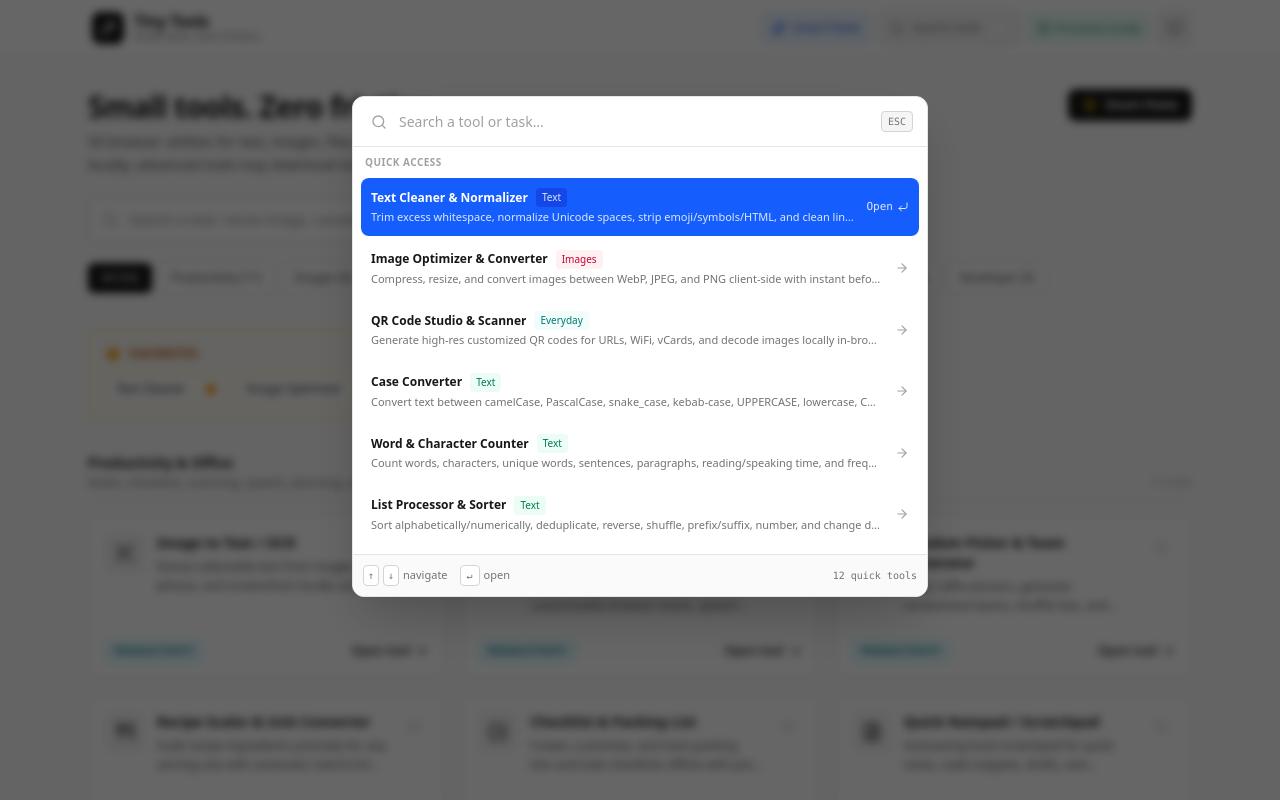
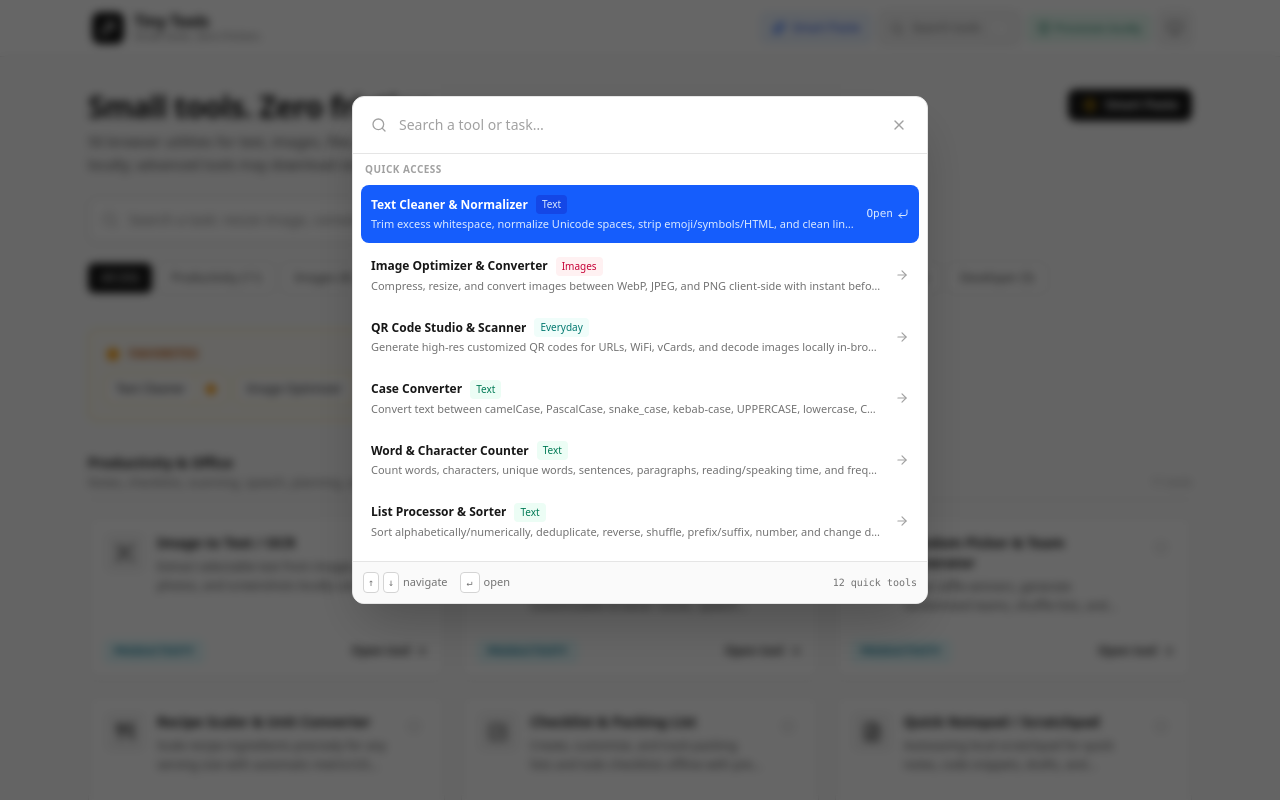
Before and after one commit to thiepn/tools, a React (Vite) app: page / in a window 1280 px wide. Both pictures are taken after a click on the button "Search Tiny Tools". Shown: the top 800 px of the page. Built offline with nearby package versions, Linux system fonts and the light colour scheme.

Commit message:
R3: move command palette to shared modal behavior

```diff
--- a/src/components/CommandPaletteModal.tsx
+++ b/src/components/CommandPaletteModal.tsx
@@ -1,10 +1,11 @@
 import React, { useEffect, useMemo, useRef, useState } from 'react';
-import { ArrowRight, CornerDownLeft, Search } from 'lucide-react';
+import { ArrowRight, CornerDownLeft, Search, X } from 'lucide-react';
 import { TOOLS_REGISTRY } from '../registry/tools';
 import { searchTools } from '../registry/search';
 import { getCategoryPresentation } from '../registry/category-presentation';
 import { getStoredPreferences } from '../storage/preferences';
 import type { ToolDefinition } from '../types';
+import { ModalSurface } from './ModalSurface';
 
 interface CommandPaletteModalProps {
   isOpen: boolean;
@@ -43,9 +44,7 @@ export const CommandPaletteModal: React.FC<CommandPaletteModalProps> = ({
 }) => {
   const [query, setQuery] = useState('');
   const [selectedIndex, setSelectedIndex] = useState(0);
-  const inputRef = useRef<HTMLInputElement>(null);
   const listRef = useRef<HTMLDivElement>(null);
-  const previousFocusRef = useRef<HTMLElement | null>(null);
 
   const results = useMemo(
     () => (query.trim() ? searchTools(query).slice(0, 20) : getQuickAccessTools()),
@@ -54,18 +53,8 @@ export const CommandPaletteModal: React.FC<CommandPaletteModalProps> = ({
 
   useEffect(() => {
     if (isOpen) {
-      previousFocusRef.current = document.activeElement as HTMLElement | null;
       setQuery('');
       setSelectedIndex(0);
-      const timer = window.setTimeout(() => inputRef.current?.focus(), 30);
-      return () => window.clearTimeout(timer);
-    }
-
-    if (
-      previousFocusRef.current &&
-      typeof previousFocusRef.current.focus === 'function'
-    ) {
-      previousFocusRef.current.focus();
     }
   }, [isOpen]);
 
@@ -75,10 +64,9 @@ export const CommandPaletteModal: React.FC<CommandPaletteModalProps> = ({
 
   useEffect(() => {
     if (!listRef.current) return;
-    const activeItem = listRef.current.querySelector(
-      `[data-index="${selectedIndex}"]`
-    );
-    activeItem?.scrollIntoView({ block: 'nearest' });
+    listRef.current
+      .querySelector(`[data-index="${selectedIndex}"]`)
+      ?.scrollIntoView({ block: 'nearest' });
   }, [selectedIndex]);
 
   const handleSelect = (tool: ToolDefinition) => {
@@ -95,44 +83,33 @@ export const CommandPaletteModal: React.FC<CommandPaletteModalProps> = ({
     } else if (event.key === 'ArrowUp') {
       event.preventDefault();
       setSelectedIndex((previous) =>
-        results.length > 0
-          ? (previous - 1 + results.length) % results.length
-          : 0
+        results.length > 0 ? (previous - 1 + results.length) % results.length : 0
       );
     } else if (event.key === 'Enter') {
       event.preventDefault();
       const selected = results[selectedIndex];
       if (selected) handleSelect(selected);
-    } else if (event.key === 'Escape') {
-      event.preventDefault();
-      onClose();
     }
   };
-
-  if (!isOpen) return null;
 
   const selectedResult = results[selectedIndex];
 
   return (
-    <div
-      className="fixed inset-0 z-50 flex items-start justify-center pt-16 sm:pt-24 px-4 bg-black/60 backdrop-blur-xs"
-      onClick={onClose}
-      role="dialog"
-      aria-modal="true"
-      aria-labelledby="command-palette-title"
-    >
-      <div
-        className="w-full max-w-xl bg-white dark:bg-neutral-900 rounded-xl border border-neutral-200 dark:border-neutral-800 shadow-2xl overflow-hidden flex flex-col max-h-[75vh]"
-        onClick={(event) => event.stopPropagation()}
+    <ModalSurface
+      isOpen={isOpen}
+      onClose={onClose}
+      labelledBy="command-palette-title"
+      overlayClassName="flex items-start justify-center pt-16 sm:pt-24 px-4"
+      className="w-full max-w-xl bg-white dark:bg-neutral-900 rounded-xl border border-neutral-200 dark:border-neutral-800 shadow-2xl overflow-hidden flex flex-col max-h-[75vh] focus:outline-none"
     >
       <h2 id="command-palette-title" className="sr-only">
         Search Tiny Tools
       </h2>
 
       <div className="relative p-3.5 border-b border-neutral-200 dark:border-neutral-800 flex items-center gap-3">
-          <Search className="w-4 h-4 text-neutral-400 shrink-0 ml-1" />
+        <Search className="w-4 h-4 text-neutral-400 shrink-0 ml-1" aria-hidden="true" />
         <input
-            ref={inputRef}
+          data-autofocus="true"
           type="search"
           value={query}
           onChange={(event) => setQuery(event.target.value)}
@@ -150,9 +127,14 @@ export const CommandPaletteModal: React.FC<CommandPaletteModalProps> = ({
             selectedResult ? `command-palette-option-${selectedResult.id}` : undefined
           }
         />
-          <kbd className="hidden sm:inline-block px-1.5 py-0.5 text-[10px] font-mono bg-neutral-100 dark:bg-neutral-800 border border-neutral-300 dark:border-neutral-700 rounded text-neutral-500">
-            ESC
-          </kbd>
+        <button
+          type="button"
+          onClick={onClose}
+          className="p-1.5 rounded-md text-neutral-400 hover:text-neutral-700 dark:hover:text-neutral-200 hover:bg-neutral-100 dark:hover:bg-neutral-800 focus:outline-none focus-visible:ring-2 focus-visible:ring-blue-500"
+          aria-label="Close tool search"
+        >
+          <X className="w-4 h-4" />
+        </button>
       </div>
 
       <div className="px-3 pt-2 text-[10px] font-semibold uppercase tracking-wider text-neutral-400">
@@ -166,7 +148,7 @@ export const CommandPaletteModal: React.FC<CommandPaletteModalProps> = ({
         className="p-2 overflow-y-auto max-h-96 space-y-1"
       >
         {results.length === 0 ? (
-            <div className="p-8 text-center text-xs text-neutral-400">
+          <div className="p-8 text-center text-xs text-neutral-400" role="status">
             No matching tools found for “{query}”.
           </div>
         ) : (
@@ -184,7 +166,7 @@ export const CommandPaletteModal: React.FC<CommandPaletteModalProps> = ({
                 aria-selected={isSelected}
                 onClick={() => handleSelect(tool)}
                 onMouseEnter={() => setSelectedIndex(index)}
-                  className={`w-full p-2.5 rounded-lg text-left transition-colors flex items-center justify-between gap-3 ${
+                className={`w-full p-2.5 rounded-lg text-left transition-colors flex items-center justify-between gap-3 focus:outline-none focus-visible:ring-2 focus-visible:ring-blue-500 ${
                   isSelected
                     ? 'bg-blue-600 text-white'
                     : 'bg-transparent text-neutral-900 dark:text-neutral-100 hover:bg-neutral-100 dark:hover:bg-neutral-800'
@@ -205,9 +187,7 @@ export const CommandPaletteModal: React.FC<CommandPaletteModalProps> = ({
                   </div>
                   <div
                     className={`text-[11px] truncate ${
-                        isSelected
-                          ? 'text-blue-100'
-                          : 'text-neutral-500 dark:text-neutral-400'
+                      isSelected ? 'text-blue-100' : 'text-neutral-500 dark:text-neutral-400'
                     }`}
                   >
                     {tool.description}
@@ -233,18 +213,12 @@ export const CommandPaletteModal: React.FC<CommandPaletteModalProps> = ({
       <div className="p-2.5 bg-neutral-50 dark:bg-neutral-950 border-t border-neutral-200 dark:border-neutral-800 flex items-center justify-between text-[11px] text-neutral-500">
         <div className="flex items-center gap-3">
           <span className="flex items-center gap-1">
-              <kbd className="px-1 py-0.5 bg-white dark:bg-neutral-900 border border-neutral-300 dark:border-neutral-700 rounded font-mono text-[10px]">
-                ↑
-              </kbd>
-              <kbd className="px-1 py-0.5 bg-white dark:bg-neutral-900 border border-neutral-300 dark:border-neutral-700 rounded font-mono text-[10px]">
-                ↓
-              </kbd>
+            <kbd className="px-1 py-0.5 bg-white dark:bg-neutral-900 border border-neutral-300 dark:border-neutral-700 rounded font-mono text-[10px]">↑</kbd>
+            <kbd className="px-1 py-0.5 bg-white dark:bg-neutral-900 border border-neutral-300 dark:border-neutral-700 rounded font-mono text-[10px]">↓</kbd>
             <span>navigate</span>
           </span>
           <span className="hidden sm:flex items-center gap-1">
-              <kbd className="px-1.5 py-0.5 bg-white dark:bg-neutral-900 border border-neutral-300 dark:border-neutral-700 rounded font-mono text-[10px]">
-                ↵
-              </kbd>
+            <kbd className="px-1.5 py-0.5 bg-white dark:bg-neutral-900 border border-neutral-300 dark:border-neutral-700 rounded font-mono text-[10px]">↵</kbd>
             <span>open</span>
           </span>
         </div>
@@ -255,8 +229,7 @@ export const CommandPaletteModal: React.FC<CommandPaletteModalProps> = ({
             : `${results.length} quick tools`}
         </span>
       </div>
-      </div>
-    </div>
+    </ModalSurface>
   );
 };
 
```
Lines whose indentation alone changed are shown as unchanged.
